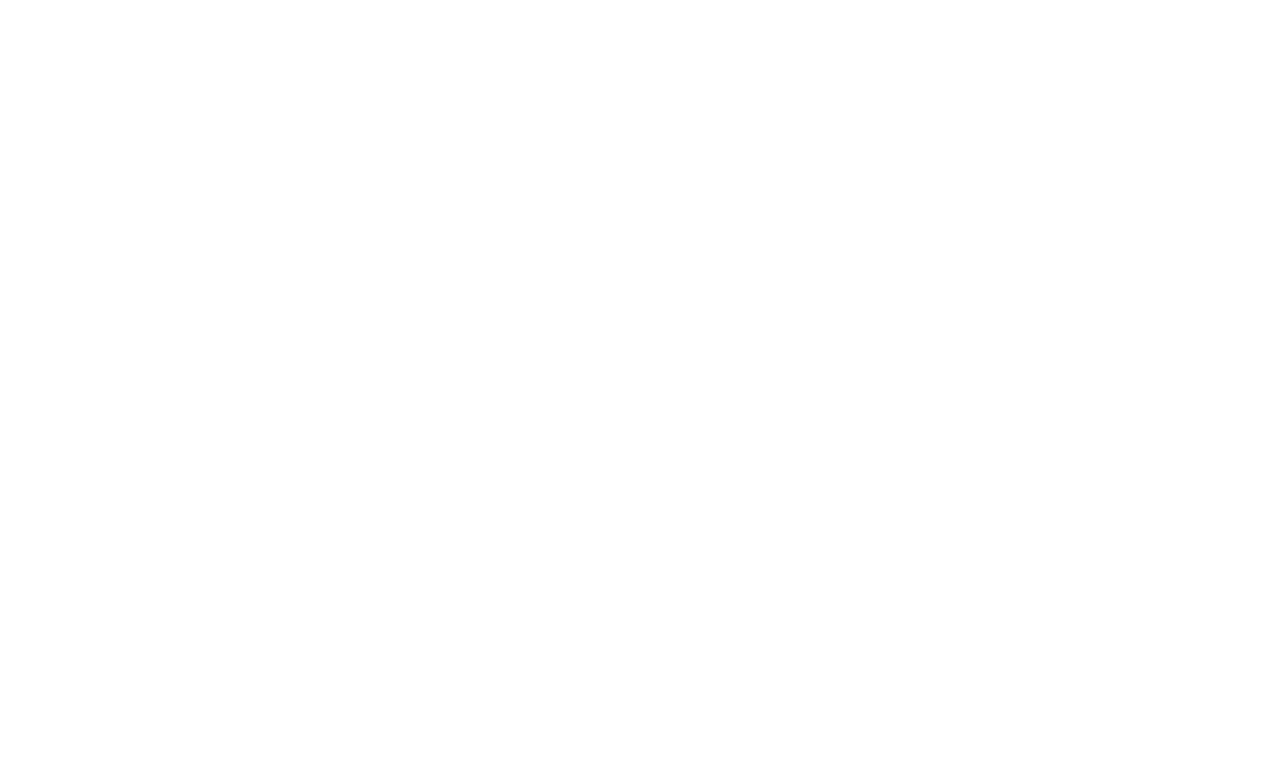
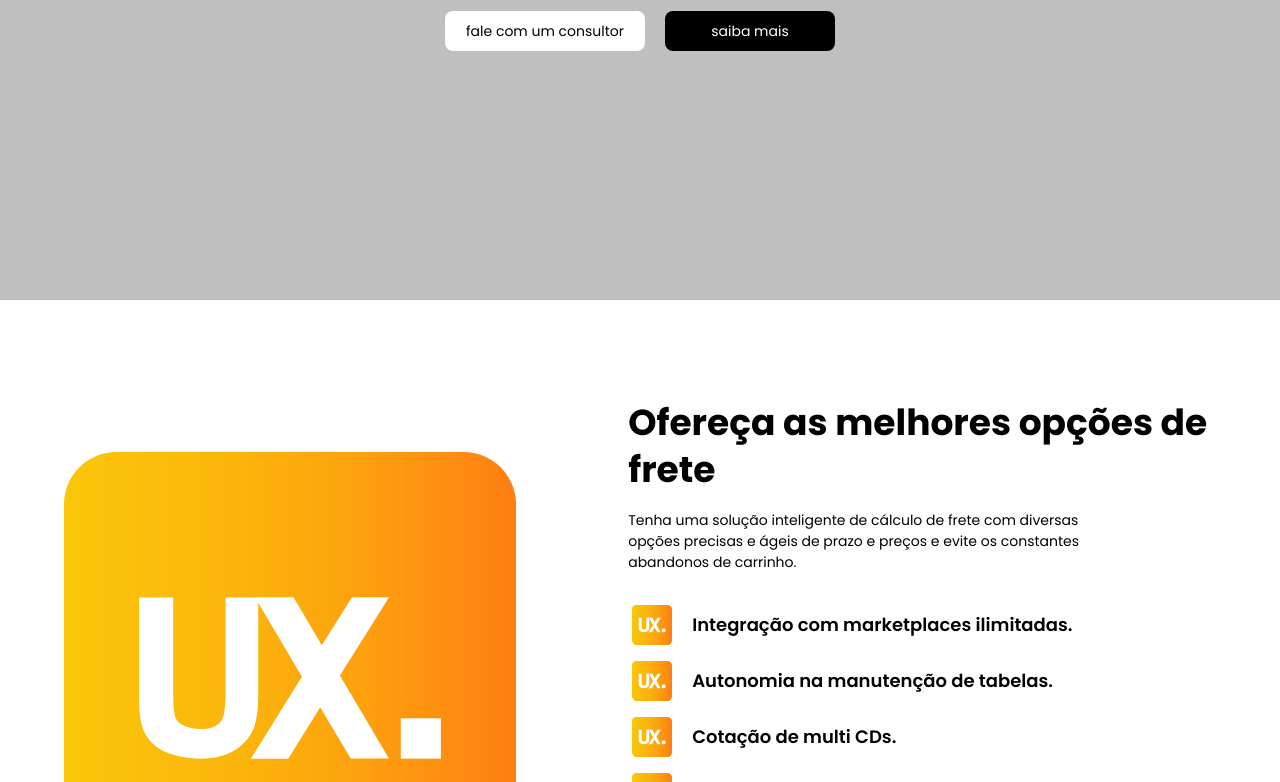
Before and after one commit to uxgroup1/uxgroup2024, a Next.js app: page /fusion in a window 1280 px wide. Before the commit this address had no page. Shown: the part 500-1282 px from the top of the page. Before the commit the page ends 800 px from the top, so only its background shows below. Built offline with nearby package versions, Linux system fonts and the light colour scheme.

Commit message:
Page Ondetah

```diff
--- /dev/null
+++ b/src/app/fusion/page.tsx
@@ -0,0 +1,99 @@
+"use client";
+
+import Footer from "@/components/Footer";
+import Header from "@/components/header";
+import ContactForm from "@/components/institucional/ContactForm";
+import FeaturesComponent from "@/components/produtos/features";
+import JumboTron from "@/components/produtos/jumbotron";
+
+const contentFeatures = [
+    {
+      title: "Envio de ocorrências simultâneo para vários sistemas.",
+      icons: "",
+    },
+    {
+      title:
+        "Integração via API com os transportadores.",
+      icons: "",
+    },
+    {
+      title: "Ajuste de/para de ocorrências.",
+      icons: "",
+    },
+    {
+      title: "Reprocessamento massivo de ocorrências.",
+      icons: "",
+    },
+    {
+      title: "Garante acurácia entre Rastreamento + TMS + ERP.",
+      icons: "",
+    },
+    {
+      title: "Cobrança para o transportador em caso de evidência de falha de comunicação.",
+      icons: "",
+    },
+  ];
+const contentFeaturesTwo = [
+    {
+      title: "Integração com marketplaces ilimitadas.",
+      icons: "",
+    },
+    {
+      title:
+        "Autonomia na manutenção de tabelas.",
+      icons: "",
+    },
+    {
+      title: "Cotação de multi CDs.",
+      icons: "",
+    },
+    {
+      title: "Contingência dos Correios.",
+      icons: "",
+    },
+    {
+      title: "Atende operações: ship from store, click and collect e dropshipping.",
+      icons: "",
+    },
+    {
+      title: "Algoritmo de redução de frete para embalagem única.",
+      icons: "",
+    },
+  ];
+
+
+
+export default function Fusion() {
+  return (
+    <>
+      <main>
+        <Header />
+        <JumboTron
+          title="We invest in the world’s potential"
+          banner=""
+          text="Seja no mundo do e-commerce ou em marketplaces, o frete é sempre um desafio, o que torna a tecnologia uma peça fundamental para o sucesso das vendas digitais. Nossa solução de gestão de fretes oferece módulos eficazes que garantem a melhora de performance, redução de custos e aumento das vendas, resolvendo os desafios de cada uma das etapas da cadeia de entrega."
+        />
+        <section style={{paddingTop:'50px', paddingBottom:"0px"}}></section>
+        <FeaturesComponent
+          titleSection="Ofereça as melhores opções de frete"
+          text="Tenha uma solução inteligente de cálculo de frete com diversas opções precisas e ágeis de prazo e preços e evite os constantes abandonos de carrinho."
+          banner=""
+          content={contentFeaturesTwo}
+          rowReverse
+
+        />
+        <FeaturesComponent
+          titleSection="Reduza os contatos no SAC com Rastreamento"
+          text="Ofereça mais visibilidade das etapas e mantenha seus clientes informados sobre o seu tracking com uma tecnologia de rastreamento completa."
+          banner=""
+          content={contentFeatures}
+          rowReverse={false}
+
+        />
+        <section style={{paddingTop:'0px', paddingBottom:"50px"}}></section>
+        <ContactForm />
+        <Footer />
+      </main>
+    </>
+  );
+}
--- a/src/app/logistica/page.tsx
+++ b/src/app/logistica/page.tsx
@@ -100,7 +100,7 @@ export default function Logistica() {
         content={contentFeatures}
         banner="https://uxgroup.com.br/_next/static/media/Desktop-sessao-fluxo-PLANEJAMENTO.f88261ee.png"
       />
-      <section style={{paddingTop:'0px', paddingBottom:"30px"}}></section>
+      <section style={{paddingTop:'0px', paddingBottom:"50px"}}></section>
       <ContactForm />
       <Footer />
     </main>
--- a/src/app/ondetah/page.tsx
+++ b/src/app/ondetah/page.tsx
@@ -70,7 +70,7 @@ export default function Ondetah() {
       <CarroselVertical content={content} title="Transforme a experiência do seu cliente com funcionalidades exclusivas."  text="" />
       <ThreeTopics content={contentTopics} title="Garanta uma solução completa focada na experiência do cliente e no sucesso do seu negócio" text=""  />
       <Cta banner={"https://ondetah.com.br/wp-content/uploads/2023/08/ondetah-banner03.png"} button  title="Garanta mais informações sobre suas entregas através de nosso dashboard exclusivo. "/>
-      <section style={{paddingTop:'0px', paddingBottom:"30px"}}></section>
+      <section style={{paddingTop:'0px', paddingBottom:"50px"}}></section>
       <ContactForm />
       <Footer />
     </main>
--- a/src/app/pudos/page.tsx
+++ b/src/app/pudos/page.tsx
@@ -105,7 +105,7 @@ export default function Pudos() {
           content={contentFeatures}
           banner={svg}
         />
-        <section style={{paddingTop:'0px', paddingBottom:"30px"}}></section>
+        <section style={{paddingTop:'0px', paddingBottom:"50px"}}></section>
         <ContactForm />
         <Footer />
       </main>
--- a/src/app/torre/page.tsx
+++ b/src/app/torre/page.tsx
@@ -72,7 +72,7 @@ export default function Torre() {
       <FeaturesComponent banner="" rowReverse={false} content={contentFeaturesOne} titleSection="Gestão de Transportes" text="Nossa solução de gestão de transportes é projetada para simplificar e otimizar todas as etapas do processo logístico. Desde o planejamento até o monitoramento em tempo real, tudo 100% integrado à tecnologia da UX, garantindo mais visibilidade e controle para suas entregas."/>
       <ThreeTopics content={contentTopics} title="Green Mile" text="Nossa abordagem inovadora para entregas urbanas inclui o uso de motos elétricas, contribuindo para a redução das emissões de carbono e para a sustentabilidade ambiental. Integrando tecnologia de rastreamento e um planejamento de entrega, garantimos que suas entregas sejam rápidas, seguras e eficientes."/>
       <FeaturesComponent rowReverse={true} banner="" content={contentFeaturesTwo} titleSection="SAC (Serviço de Atendimento ao Cliente) Integrado" text="Nosso compromisso com a excelência no atendimento ao cliente é evidenciado pelo nosso serviço de atendimento integrado. Com uma equipe dedicada, estamos sempre prontos para atender às suas necessidades, resolver problemas e garantir uma experiência positiva para seus clientes. Utilizando tecnologia de ponta, oferecemos suporte personalizado e eficiente."/>
-      <section style={{paddingTop:'0px', paddingBottom:"30px"}}></section>
+      <section style={{paddingTop:'0px', paddingBottom:"50px"}}></section>
       <ContactForm />
       <Footer />
     </main>
--- a/src/components/institucional/ContactForm/index.tsx
+++ b/src/components/institucional/ContactForm/index.tsx
@@ -1,7 +1,7 @@
 export default function ContactForm() {
   return (
     <>
-      <section className="bg-black pt-[60px] w-full ">
+      <section className="bg-black pt-[100px] w-full ">
         <div className="w-full md:w-full text-white flex text-center items-center justify-center flex-col pb-10">
           <h1 className="w-full text-center">
             Saiba mais sobre nossas soluções.
--- a/src/components/produtos/features/index.tsx
+++ b/src/components/produtos/features/index.tsx
@@ -26,7 +26,7 @@ export default function FeaturesComponent({
     <>
       <section className="bg-white flex items-center  w-full md:px-0 px-5 ">
         <div className="max-w-[1996px] w-full flex items-center md:justify-center">
-          <div className={`lg:flex w-[90%] ${rowReverse === true ? "lg:flex-row-reverse gap-28" : "lg:flex"}  lg:items-center`}>
+          <div className={`lg:flex w-full md:w-[90%] ${rowReverse === true ? "lg:flex-row-reverse gap-28" : "lg:flex"}  lg:items-center`}>
             <div className={`w-full md:w-[65%] ${rowReverse === true ? "md:w-[50%]" : "" }  `}>
               <h1 className=" font-bold pb-4 text-black">{titleSection}</h1>
               {text && <p className="pb-7 md:w-4/5 text-black">{text}</p>}
@@ -45,8 +45,8 @@ export default function FeaturesComponent({
                         width={100}
                         height={100}
                       />
-                      <div className="mt-4  h-full md:mt-0">
-                        <h3 className="font-semibold pb-3 md:pb-0 cursor-default  text-black w-full pr-[10px]">
+                      <div className="mt-4 w-full  h-full md:mt-0">
+                        <h3 className="font-semibold pb-3 md:pb-0 md:w-[90%] cursor-default  text-black w-full ">
                           {item.title}
                         </h3>
                       </div>
--- a/src/components/produtos/jumbotron/index.tsx
+++ b/src/components/produtos/jumbotron/index.tsx
@@ -9,7 +9,7 @@ export default function JumboTron({ title, text, banner }: Content) {
     <>
       <section style={{backgroundImage: `url(${banner})`}} className={`bg-center bg-cover h-screen w-full bg-no-repeat bg-[#bfbfbf] bg-blend-multiply`}>
         <div className="px-4  flex flex-col items-center justify-center w-full text-center py-24 lg:py-56">
-          <h1 className="mb-4 text-5xl font-extrabold tracking-tight leading-none text-white md:text-5xl lg:text-6xl">
+          <h1 className="mb-4 w-4/5 text-5xl font-extrabold tracking-tight leading-none text-white md:text-5xl lg:text-6xl">
             {title}
           </h1>
           <p className="mb-8 text-white w-4/5 sm:px-16 lg:px-52">
```
